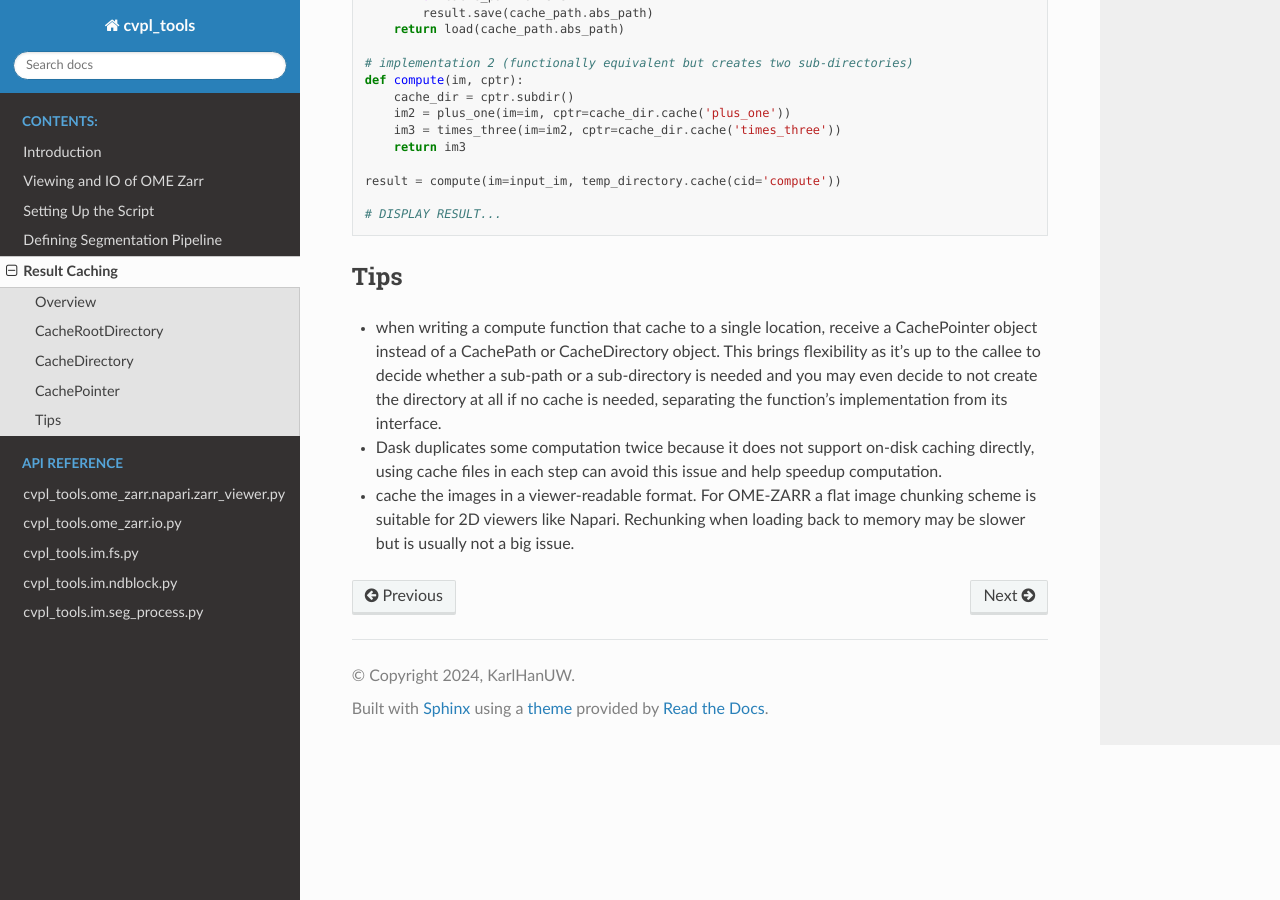
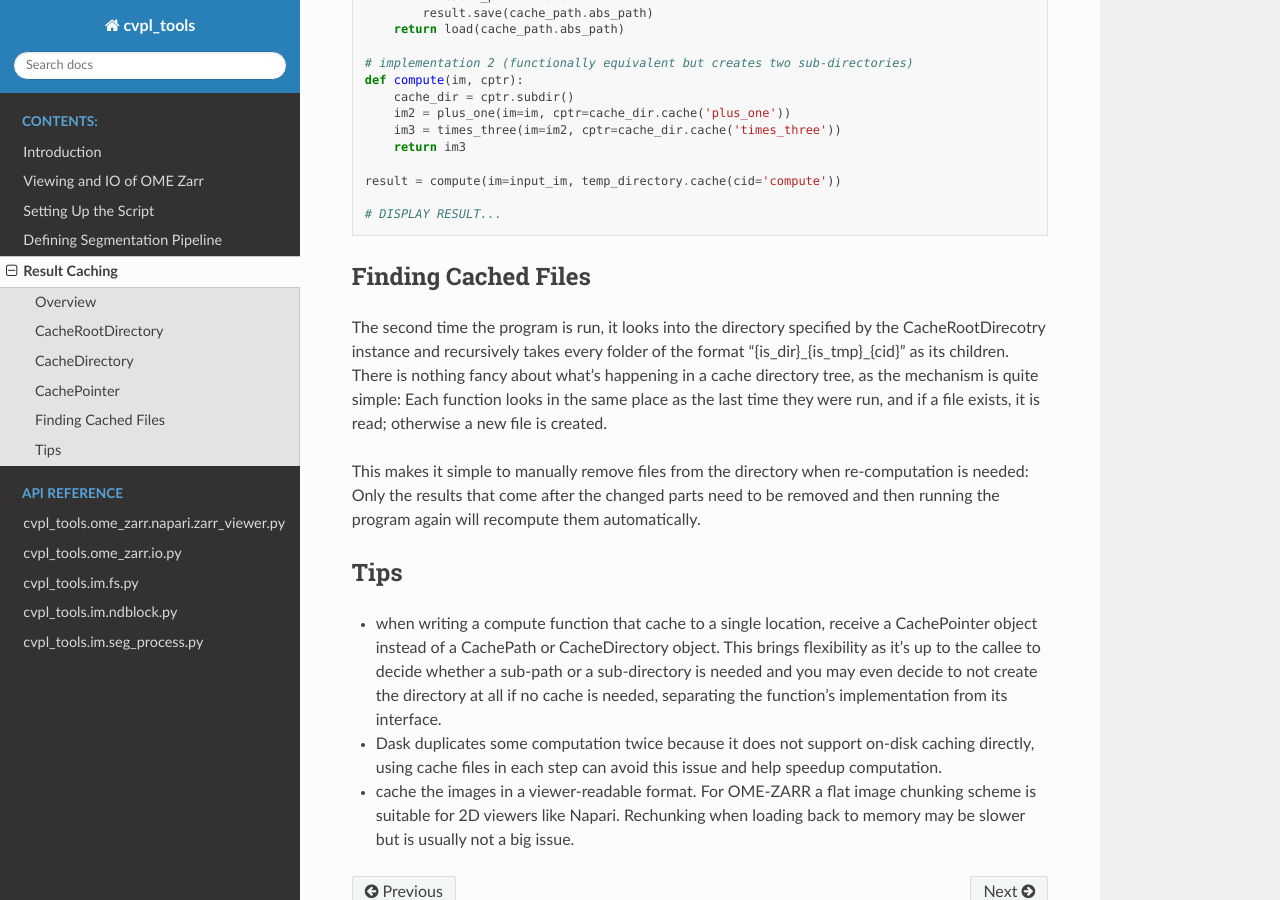
Before and after one commit to khanlab/cvpl_tools, a Sphinx documentation site: the page built from docs/GettingStarted/result_caching.rst, in a window 1280 px wide and 900 px high, scrolled down 2387 px. Built offline with Sphinx 7.4.7 and the Read the Docs theme 2.0.0, drawn with Linux system fonts in a browser that asks for light colours.

```diff
--- a/docs/GettingStarted/result_caching.rst
+++ b/docs/GettingStarted/result_caching.rst
@@ -116,6 +116,17 @@
 
     # DISPLAY RESULT...
 
+Finding Cached Files
+********************
+The second time the program is run, it looks into the directory specified by the
+CacheRootDirecotry instance and recursively takes every folder of the format "{is_dir}_{is_tmp}_{cid}" as
+its children. There is nothing fancy about what's happening in a cache directory tree, as the mechanism
+is quite simple: Each function looks in the same place as the last time they were run, and if a file
+exists, it is read; otherwise a new file is created.
+
+This makes it simple to manually remove files from the directory when re-computation is needed: Only the
+results that come after the changed parts need to be removed and then running the program again will
+recompute them automatically.
 
 Tips
 ****
```
Also changed, not shown: 2 other files.
